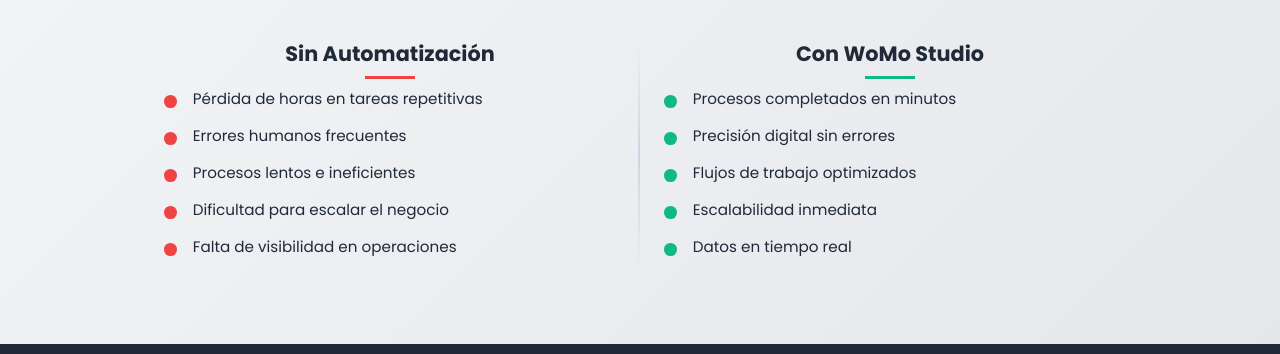
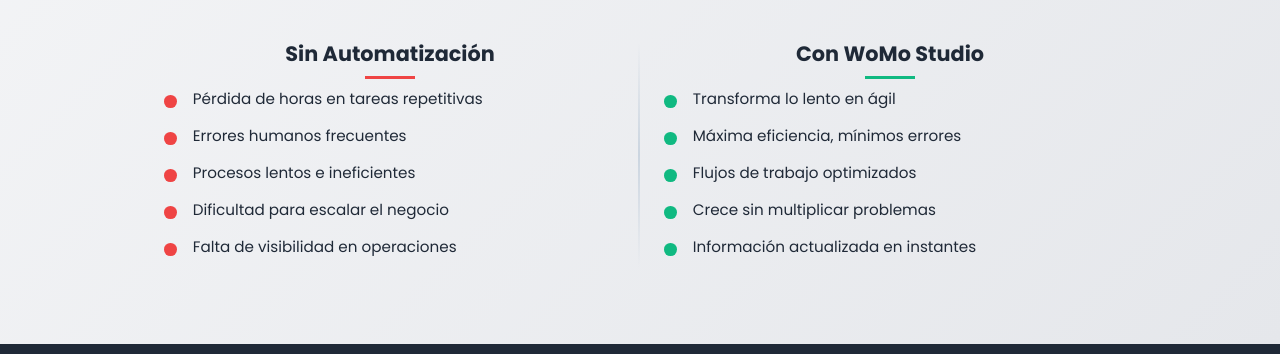
Before and after one commit to WoMo-Solucions/WoMo_Solucions, a plain HTML site: page index.html in a window 1280 px wide. Shown: the part 1702-2056 px from the top of the page. Drawn offline with nearby package versions, Linux system fonts and the light colour scheme; no server answers.

Commit message:
Add files via upload

```diff
--- a/index.html
+++ b/index.html
@@ -235,11 +235,11 @@
         <div class="comparison-column after">
             <h3 class="column-title">Con WoMo Studio</h3>
             <ul class="comparison-list">
-                <li>Procesos completados en minutos</li>
-                <li>Precisión digital sin errores</li>
+                <li>Transforma lo lento en ágil</li>
+                <li>Máxima eficiencia, mínimos errores</li>
                 <li>Flujos de trabajo optimizados</li>
-                <li>Escalabilidad inmediata</li>
-                <li>Datos en tiempo real</li>
+                <li>Crece sin multiplicar problemas</li>
+                <li>Información actualizada en instantes</li>
             </ul>
         </div>
     </div>
```
